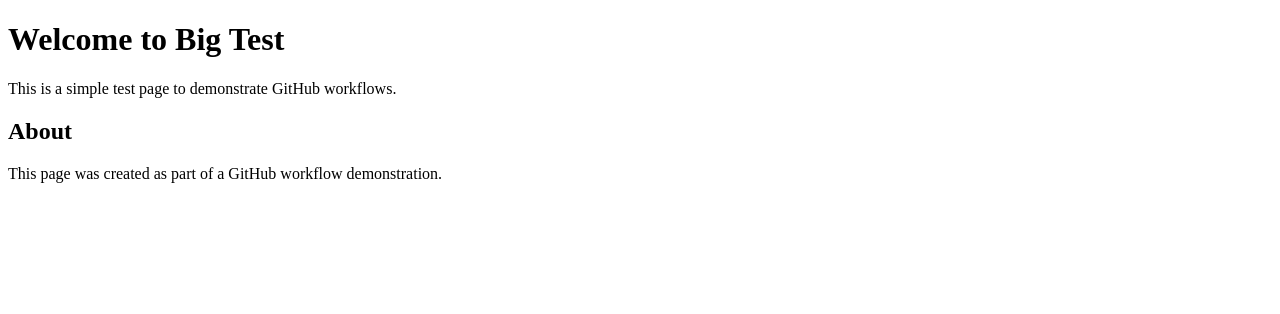
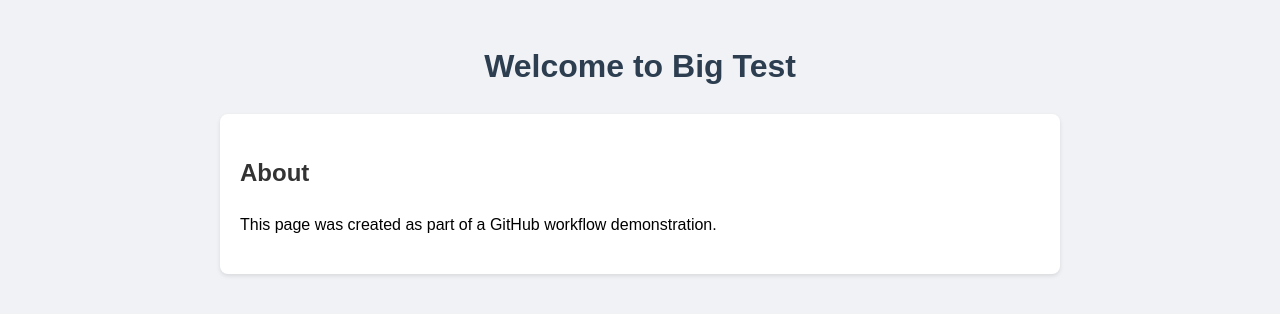
Before and after one commit to Ohbehaveyourself/big-test, a plain HTML site: page index.html in a window 1280 px wide. Drawn offline with Linux system fonts and the light colour scheme.

Commit message:
Add CSS styling

```diff
--- a/index.html
+++ b/index.html
@@ -4,10 +4,36 @@
     <meta charset="UTF-8">
     <meta name="viewport" content="width=device-width, initial-scale=1.0">
     <title>Big Test Page</title>
+    <style>
+        body {
+            font-family: Arial, sans-serif;
+            line-height: 1.6;
+            margin: 0;
+            padding: 20px;
+            background-color: #f0f2f5;
+        }
+        .container {
+            max-width: 800px;
+            margin: 0 auto;
+            padding: 20px;
+            background-color: white;
+            border-radius: 8px;
+            box-shadow: 0 2px 4px rgba(0,0,0,0.1);
+        }
+        h1, h2 {
+            color: #333;
+        }
+        h1 {
+            text-align: center;
+            color: #2c3e50;
+        }
+        section {
+            margin-top: 20px;
+        }
+    </style>
 </head>
 <body>
     <h1>Welcome to Big Test</h1>
-    <p>This is a simple test page to demonstrate GitHub workflows.</p>
     <div class="container">
         <section>
             <h2>About</h2>
```
